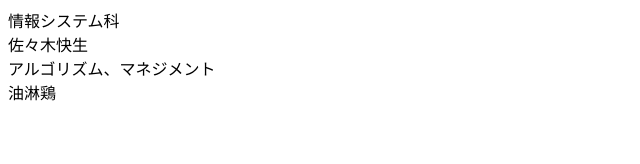
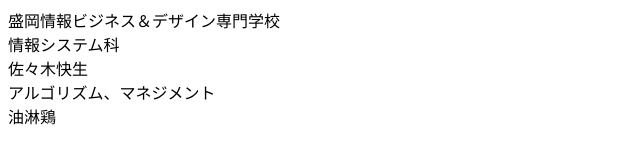
Before and after one commit to KikuchiYuto99/branch-test, a plain HTML site: page profile_B.html in a window 1280 px wide. Shown: the whole page, without its empty margins (0-640 px from the left). Drawn offline with Linux system fonts and the light colour scheme.

Commit message:
学校名の追加

```diff
--- a/profile_B.html
+++ b/profile_B.html
@@ -6,6 +6,7 @@
     <title>Document</title>
 </head>
 <body>
+	盛岡情報ビジネス＆デザイン専門学校<br>
 	情報システム科<br>
 	佐々木快生<br>
 	アルゴリズム、マネジメント<br>
```
